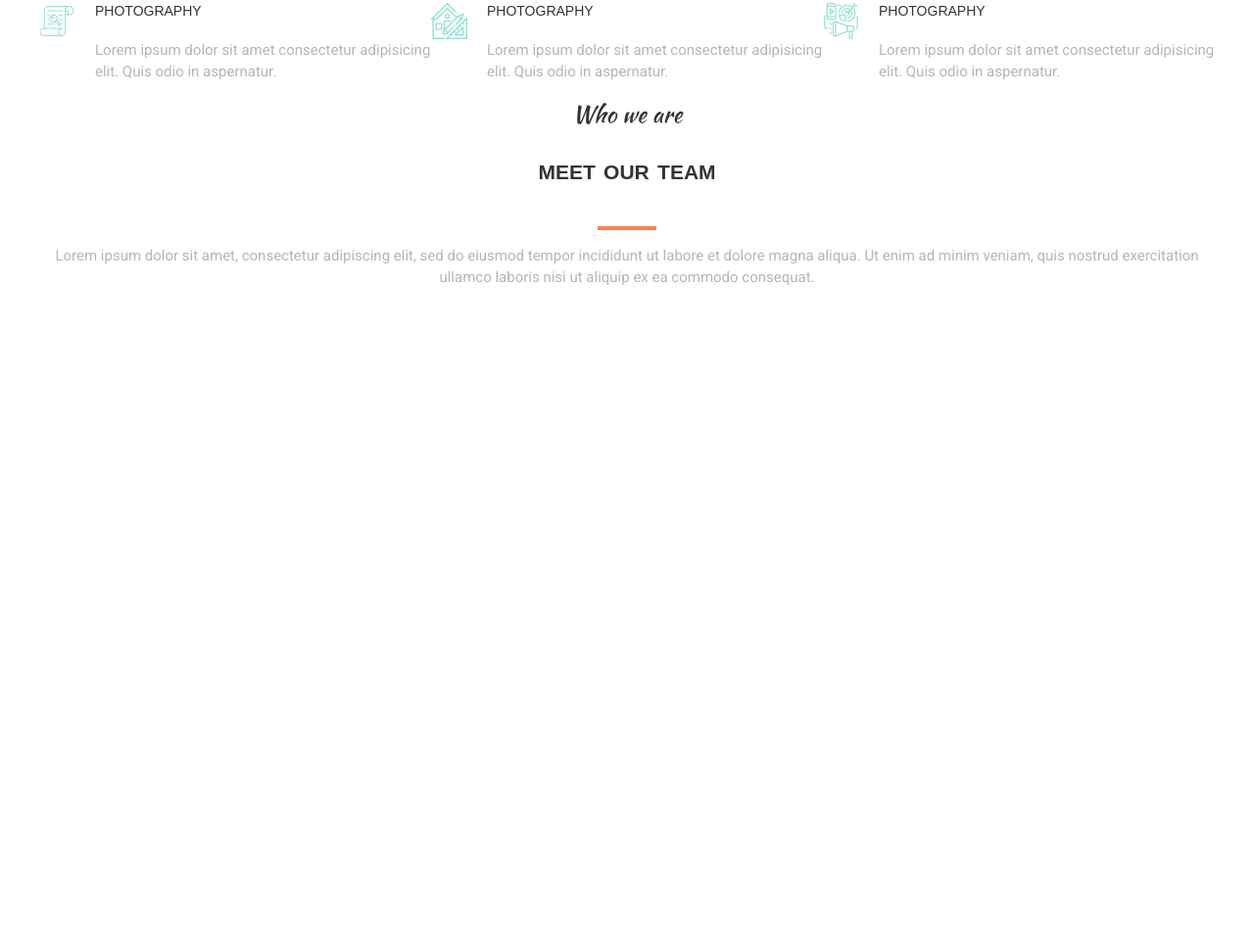
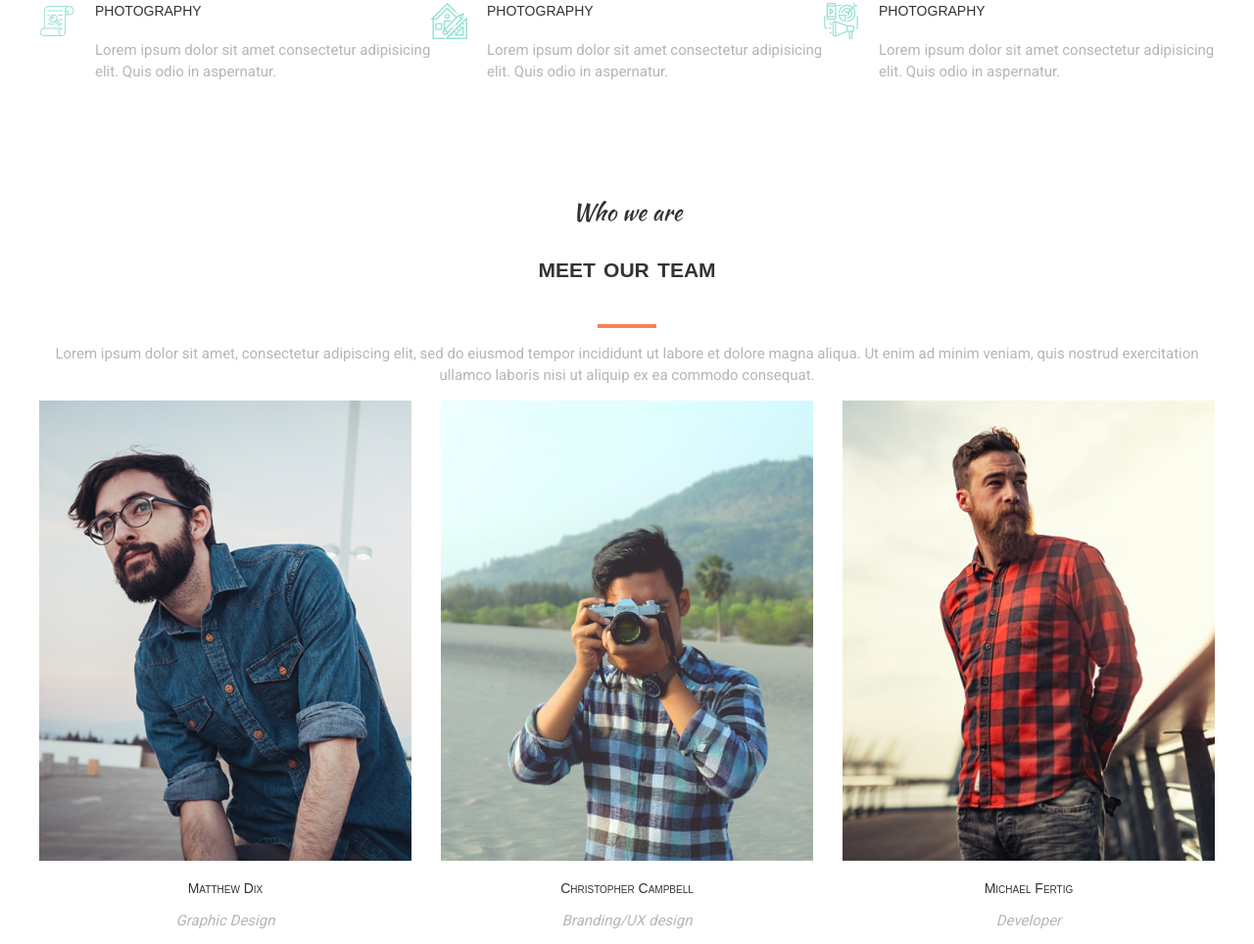
Before and after one commit to Jaroslav228007/mogo, a plain HTML site: page index.html in a window 1280 px wide. Shown: the part 490-1454 px from the top of the page at 98% size. Before the commit the page ends 800 px from the top, so only its background shows below. Drawn offline with Linux system fonts and the light colour scheme.

Commit message:
fonts & mans

```diff
--- a/assets/css/style.css
+++ b/assets/css/style.css
@@ -125,3 +125,49 @@ a{
     line-height: 17px;
     text-transform: uppercase;
 }
+.d_uptitle{
+    margin: 100px auto 17px auto;
+    font-family: 'Kaushan Script', sans-serif;
+    font-size: 24px;
+    line-height: 35px;
+    color: #333333;
+}
+/* Team */
+.team_list{
+    display: flex;
+    flex-wrap: wrap;
+    column-gap: 30px;
+    text-align: center;
+}
+.team_member{
+    width: calc(33.333% - 60px / 3);
+}
+.team_member h3{
+    font-weight: 400;
+    font-size: 14px;
+    line-height: 17px;
+    font-variant: small-caps;
+}
+.img_wrapper{
+    position: relative;
+}
+.img_wrapper::before{
+    content: '';
+    display: block;
+    height: 100%;
+    width: 100%;
+    position: absolute;
+    background: linear-gradient(180deg, rgba(239, 139, 138, 0.8) 0%, rgba(229, 207, 130, 0.8) 100%);
+    opacity: 0;
+    transition: opacity .5s;
+}
+.img_wrapper:hover::before{
+    opacity: 1;
+}
+.team_member p{
+    font-family: 'Roboto';
+    font-style: italic;
+    font-weight: 300;
+    font-size: 15px;
+    line-height: 18px;
+}
--- a/index.html
+++ b/index.html
@@ -84,11 +84,34 @@
         <section class="team">
             <div class="container">
                 <div class="section-title">
-                    <p class="uptitle">Who we are</p>
+                    <p class="d_uptitle">Who we are</p>
                     <h2>meet our team</h2>
                     <hr>
                     <p>Lorem ipsum dolor sit amet, consectetur adipiscing elit, sed do eiusmod tempor incididunt ut labore et dolore magna aliqua. Ut enim ad minim veniam, quis nostrud exercitation ullamco laboris nisi ut aliquip ex ea commodo consequat.</p>
                 </div>
+                <ul class="team_list">
+                    <li class="team_member">
+                        <div class="img_wrapper">
+                            <img src="assets/img/first-man 1.jpg" alt="team member">
+                        </div>
+                        <h3>Matthew Dix</h3>
+                        <p>Graphic Design</p>
+                    </li>
+                    <li class="team_member">
+                        <div class="img_wrapper">
+                            <img src="assets/img/second-man 1.jpg" alt="team member">
+                        </div>
+                        <h3>Christopher Campbell</h3>
+                        <p>Branding/UX design</p>
+                    </li>
+                    <li class="team_member">
+                        <div class="img_wrapper">
+                            <img src="assets/img/third-man 1.jpg" alt="team member">
+                        </div>
+                        <h3>Michael Fertig</h3>
+                        <p>Developer</p>
+                    </li>
+                </ul>
             </div>
         </section>
     </main>
```
Also changed, not shown: assets/img/first-man 1.jpg (added), assets/img/second-man 1.jpg (added), assets/img/third-man 1.jpg (added).
